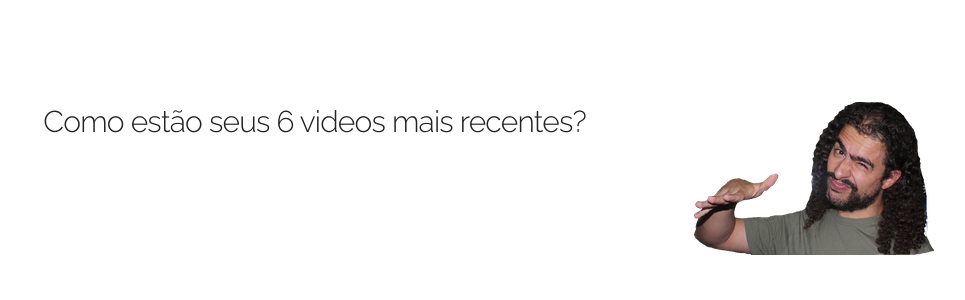
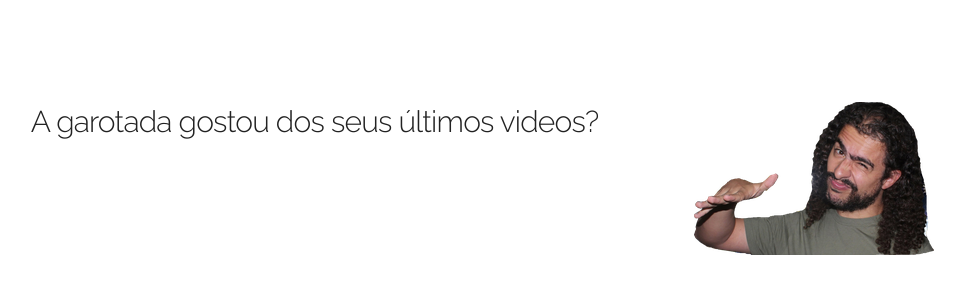
Before and after one commit to firefueled/pirula-time, a Flask app: template webapp/templates/index.html in a window 1280 px wide. Shown: the part 1498-1798 px from the top of the page, without its empty margins (159-1124 px from the left). Run offline with Flask 2, Linux system fonts and the light colour scheme; the template is opened without the code that fills it, so the values that code supplies are empty.

Commit message:
Update a sentence

```diff
--- a/webapp/templates/index.html
+++ b/webapp/templates/index.html
@@ -78,7 +78,7 @@
     <div class="container">
       <div class="row">
         <div class="two-thirds column">
-          <h4>Como estão seus 6 videos mais recentes?</h4>
+          <h4>A garotada gostou dos seus últimos videos?</h4>
           <div class="row">
             {% for item in latestVideos %}
               <div class="two columns">
```
